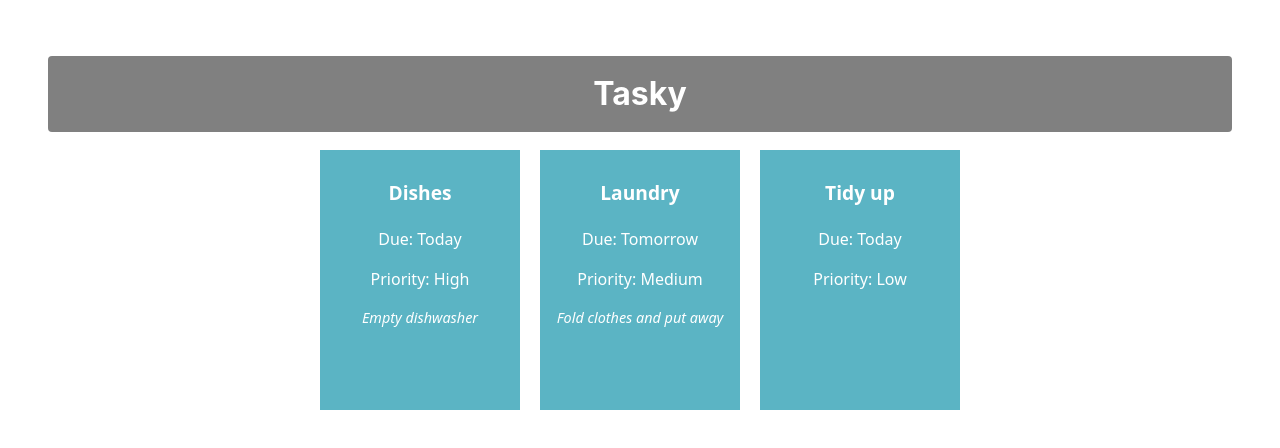
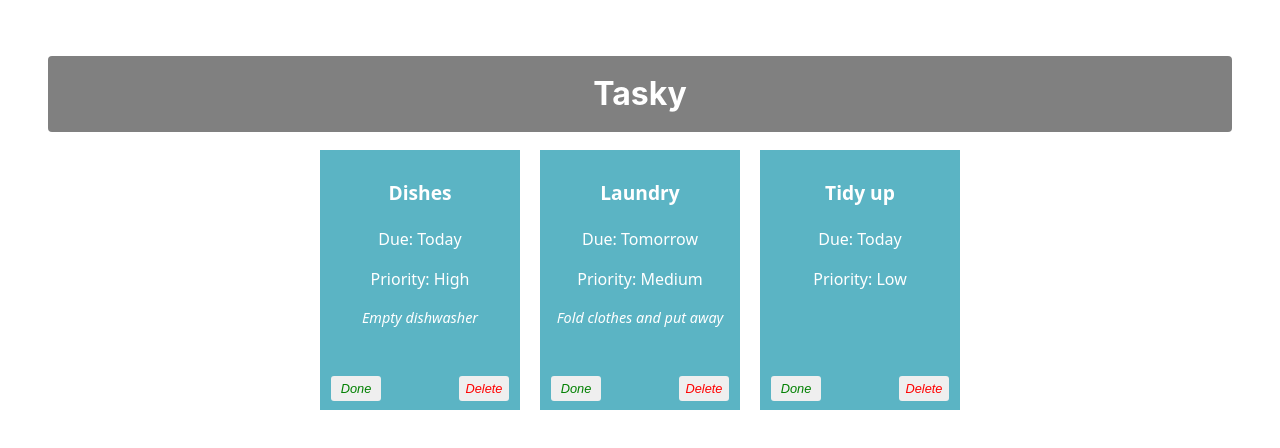
Before and after one commit to PatrickC-20112002/20112002-react-basics-labs, a React (Vite) app in the folder tasky/: page / in a window 1280 px wide. Shown: the top 448 px of the page. Built offline with nearby package versions, Linux system fonts and the light colour scheme.

Commit message:
Mark task as done + Delete a task

```diff
--- a/tasky/src/App.css
+++ b/tasky/src/App.css
@@ -45,3 +45,27 @@
   font-style: italic;
   font-size: 0.9em;
 }
+
+button {
+  border: none;
+  border-radius: 3px;
+  font-style: italic;
+  font-size: 0.8em;
+  margin: 4px 6px;
+  width: 50px;
+  height: 25px;
+}
+
+.doneButton {
+  position: absolute;
+  bottom: 5px;
+  left: 5px;
+  color: green;
+}
+
+.deleteButton {
+  position: absolute;
+  bottom: 5px;
+  right: 5px;
+  color: red;
+}
--- a/tasky/src/App.jsx
+++ b/tasky/src/App.jsx
@@ -11,36 +11,57 @@
         title: "Dishes",
         description: "Empty dishwasher",
         deadline: "Today",
-        priority: "High"
+        priority: "High",
+        done: false
       },
       {
         id: 2,
         title: "Laundry",
         description: "Fold clothes and put away",
         deadline: "Tomorrow",
-        priority: "Medium"
+        priority: "Medium",
+        done: false
       },
       {
         id: 3,
         title: "Tidy up",
         deadline: "Today",
-        priority: "Low"
+        priority: "Low",
+        done: false
       }
     ]
   });
+
+  const doneHandler = (taskIndex) => {
+    const tasks = [...taskState.tasks];
+    tasks[taskIndex].done = !tasks[taskIndex].done;
+    setTaskState({ tasks });
+    console.log(`${taskIndex} ${tasks[taskIndex].done}`);
+  }
+
+  const deleteHandler = (taskIndex) => {
+  const tasks = [...taskState.tasks];
+
+  tasks.splice(taskIndex, 1);
+
+  setTaskState({tasks});
+  }
 
   return (
     <div className="container">
 
       <h1>Tasky</h1>
 
-      {taskState.tasks.map((task) => (
+      {taskState.tasks.map((task, index) => (
         <Task
           title={task.title}
           description={task.description}
           deadline={task.deadline}
           priority={task.priority}
           key={task.id}
+          done={task.done}
+          markDone={() => doneHandler(index)}
+          deleteTask={() => deleteHandler(index)}
         />
       ))}
 
--- a/tasky/src/components/Task.jsx
+++ b/tasky/src/components/Task.jsx
@@ -1,11 +1,28 @@
 const Task = (props) => {
 
     return (
-        <div className="card">
+        <div
+            className="card"
+            style={{backgroundColor: props.done ? 'lightgrey' : '#5bb4c4'}}
+        >
             <p className="title">{props.title}</p>
             <p>Due: {props.deadline}</p>
             <p className="priority">Priority: {props.priority}</p>
             <p className="description">{props.description}</p>
+
+            <button
+                onClick={props.markDone}
+                className="doneButton"
+            >
+                Done
+            </button>
+
+            <button
+                className="deleteButton"
+                onClick={props.deleteTask}
+            >
+                Delete
+            </button>
         </div>
     )
 }
```
